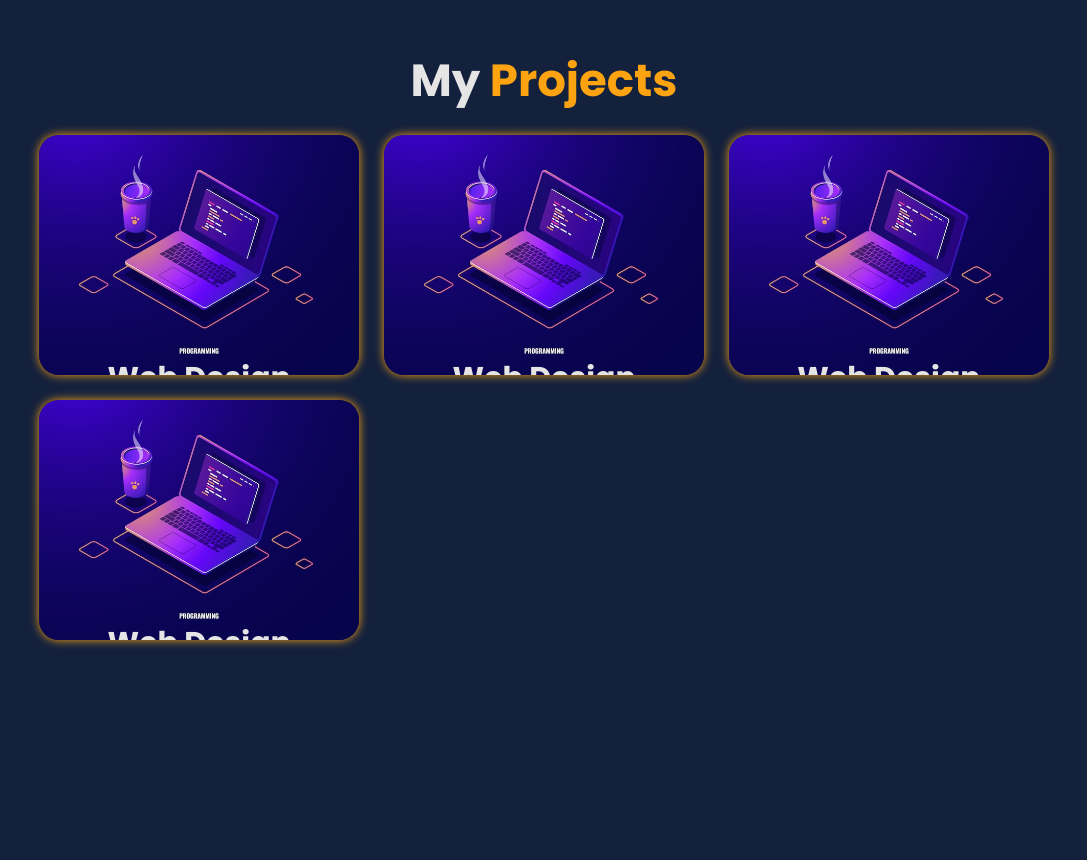
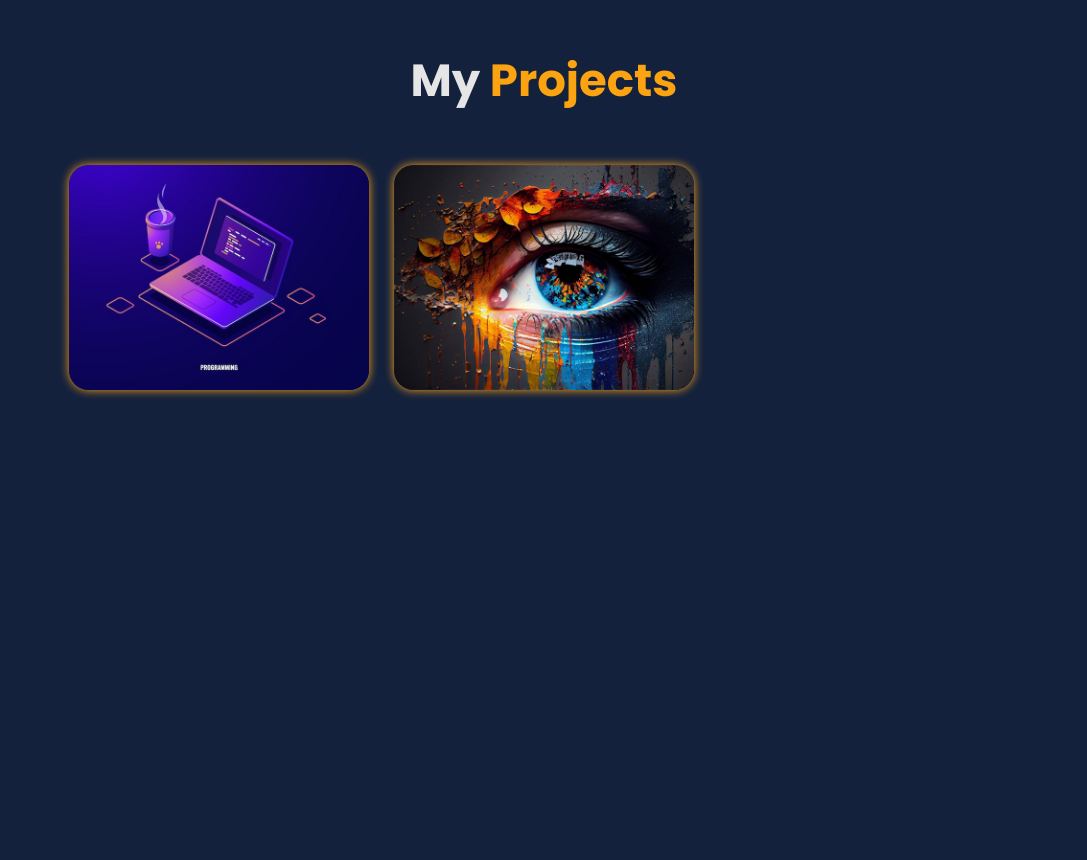
Before and after one commit to supunpramod/Portfolio, a plain HTML site: page index.html in a window 1280 px wide. Shown: the part 2453-3313 px from the top of the page, without its empty margins (96-1183 px from the left). Drawn offline with Linux system fonts and the light colour scheme.

Commit message:
rel="noopener noreferrer"  is attribute and target="_blank" adding

```diff
--- a/index.html
+++ b/index.html
@@ -35,14 +35,14 @@
             <h3>And I'm a <span>Web Developer</span></h3>
             <p>I am currently studying for my degree programme B.Tech. in Multimedia and Web Technology at the University of Vocational Technology- Rathmalana.</p>
             <div class="social-media">
-                <a href="https://www.linkedin.com/in/supun-pramod-premathilaka-896a1b246/" target="_blank"><i class="fa-brands fa-linkedin"></i></a>
-                <a href="https://github.com/supunpramod?tab=overview&from=2025-02-01&to=2025-02-18" target="_blank"><i class="fa-brands fa-github"></i></GFG></a>
-                <a href="https://www.behance.net/supunpramod" target="_blank"><i class="fa-brands fa-behance"></i></a>
-                <a href="https://dribbble.com/supunpramod" target="_blank"><i class="fa-brands fa-dribbble"></i></a>
+                <a href="https://www.linkedin.com/in/supun-pramod-premathilaka-896a1b246/" target="_blank" rel="noopener noreferrer"><i class="fa-brands fa-linkedin"></i></a>
+                <a href="https://github.com/supunpramod?tab=overview&from=2025-02-01&to=2025-02-18" target="_blank" rel="noopener noreferrer"><i class="fa-brands fa-github"></i></a>
+                <a href="https://www.behance.net/supunpramod" target="_blank" rel="noopener noreferrer"><i class="fa-brands fa-behance" ></i></a>
+                <a href="https://dribbble.com/supunpramod" target="_blank" rel="noopener noreferrer"><i class="fa-brands fa-dribbble"></i></a>
 
 
             </div>
-            <a href="https://drive.google.com/file/d/15oIcYyrQ57Xl1D9FuV_UUYvfiWyagZ0z/view?usp=drive_link" target="_blank" class="btn">Download CV</a>
+            <a href="https://drive.google.com/file/d/15oIcYyrQ57Xl1D9FuV_UUYvfiWyagZ0z/view?usp=drive_link" class="btn" target="_blank"  rel="noopener noreferrer">Download CV</a>
 
         </div>
         <div class="home-img">
@@ -86,7 +86,7 @@
             <div class="services-box">
                 <i class="fa-brands fa-figma"></i>
                 <h3>UI/UX Design</h3>
-                <p>I’m passionate about creating user-friendly and visually appealing designs. I want  to make wireframes, prototypes, and final designs that meet user needs and business goals. This help me improve my design skills and understand user behavior better.</p>
+                <p>I'm passionate about creating user-friendly and visually appealing designs. I want  to make wireframes, prototypes, and final designs that meet user needs and business goals. This help me improve my design skills and understand user behavior better.</p>
 
             </div>
         </div>
@@ -103,54 +103,27 @@
           <div class="portfolio-box">
               <img src="images/image4.png" alt="Portfolio Web Design Example">
               <div class="portfolio-layer">
-                  <h4>Web Design</h4>
-                  <p>
-                      Lorem ipsum dolor sit amet, consectetur adipisicing elit. Consequuntur, veniam ea deleniti natus quia exercitationem quos temporibus adipisci animi ipsum. Harum sunt ipsa iste unde nobis ducimus dicta!
-                  </p>
-                  <a href="#" aria-label="View Web Design Project">
+                  <h4>Web Development</h4>
+                  <p>View my Github profile to view my project here.</p>
+
+                  <a href="https://github.com/supunpramod?tab=overview&from=2025-02-01&to=2025-02-18" aria-label="View Web Design Project" target="_blank" rel="noopener noreferrer">
                       <i class="fa-solid fa-up-right-from-square"></i>
                   </a>
               </div>
           </div>
 
           <div class="portfolio-box">
-            <img src="images/image4.png" alt="Portfolio Web Design Example">
+            <img src="images/image25.png" alt="Portfolio Web Design Example">
             <div class="portfolio-layer">
-                <h4>Web Design</h4>
-                <p>
-                    Lorem ipsum dolor sit amet, consectetur adipisicing elit. Consequuntur, veniam ea deleniti natus quia exercitationem quos temporibus adipisci animi ipsum. Harum sunt ipsa iste unde nobis ducimus dicta!
-                </p>
-                <a href="#" aria-label="View Web Design Project">
+                <h4>Design</h4>
+                <p>Check out my Behance profile to see my design here.</p>
+                <a href="https://www.behance.net/supunpramod" target="_blank" aria-label="View Web Design Project" rel="noopener noreferrer" >
                     <i class="fa-solid fa-up-right-from-square"></i>
                 </a>
             </div>
         </div>
 
-        <div class="portfolio-box">
-          <img src="images/image4.png" alt="Portfolio Web Design Example">
-          <div class="portfolio-layer">
-              <h4>Web Design</h4>
-              <p>
-                  Lorem ipsum dolor sit amet, consectetur adipisicing elit. Consequuntur, veniam ea deleniti natus quia exercitationem quos temporibus adipisci animi ipsum. Harum sunt ipsa iste unde nobis ducimus dicta!
-              </p>
-              <a href="#" aria-label="View Web Design Project">
-                  <i class="fa-solid fa-up-right-from-square"></i>
-              </a>
-          </div>
-      </div>
 
-      <div class="portfolio-box">
-        <img src="images/image4.png" alt="Portfolio Web Design Example">
-        <div class="portfolio-layer">
-            <h4>Web Design</h4>
-            <p>
-                Lorem ipsum dolor sit amet, consectetur adipisicing elit. Consequuntur, veniam ea deleniti natus quia exercitationem quos temporibus adipisci animi ipsum. Harum sunt ipsa iste unde nobis ducimus dicta!
-            </p>
-            <a href="#" aria-label="View Web Design Project">
-                <i class="fa-solid fa-up-right-from-square"></i>
-            </a>
-        </div>
-    </div>
       </div>
 
     </section>
@@ -180,7 +153,7 @@
             <p>copyright & copy; 2025 by @supunpramod | All Rights Reserved.</p>
         </div>
         <div class="footer-iconTop">
-            <a href="#home"><i class="fa-solid fa-angle-up"></i></a>
+            <a href="#home"><i class="fa-solid fa-angle-up" ></i></a>
 
         </div>
 
--- a/styles.css
+++ b/styles.css
@@ -329,7 +329,7 @@ span{
     grid-template-columns: repeat(3, 1fr);
     align-items: center;
     gap: 2.5rem;
-    padding: 2rem;
+    padding: 5rem;
 }
 
 .portfolio-container .portfolio-box {
```
Also changed, not shown: images/image25.png (added), 1 other file.
